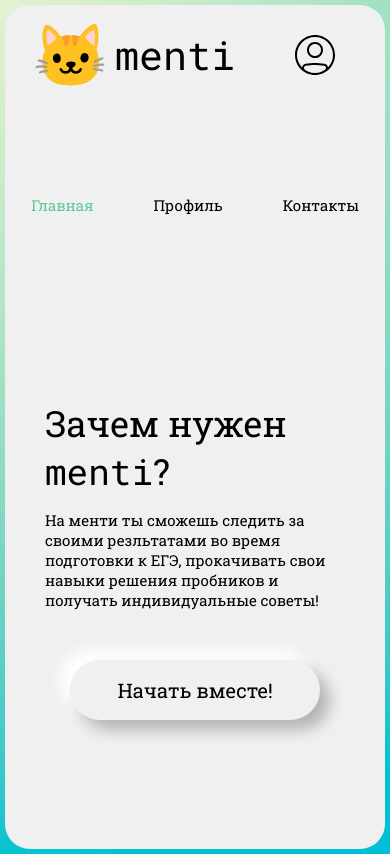
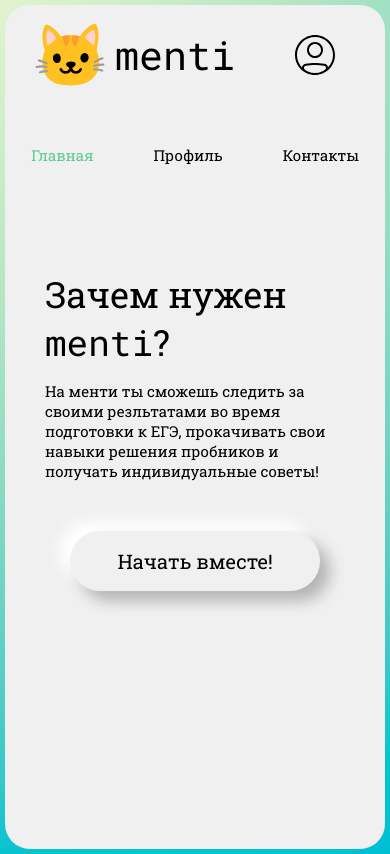
Before and after one commit to OlejaTheHuman/ReactMenti, a React (Create React App) app: page / in a window 390 px wide. Built offline with nearby package versions, Linux system fonts and the light colour scheme.

Commit message:
Фиксы стилей, адаптива

```diff
--- a/src/styles/project/index.scss
+++ b/src/styles/project/index.scss
@@ -7,8 +7,9 @@ body{
 }
 
 .container{
+  min-height: 100vh;
+  overflow: auto;
   position: relative;
-  height: 100vh;
   background-image: $background-image--base;
   display: flex;
   flex: 1 1 auto;
@@ -16,33 +17,29 @@ body{
 }
 
 .page{
-  overflow: auto;
   width: 100%;
   border-radius: $border-radius;
   background: $background-color--base;
-  position: relative;
 }
 
 .wrapper{
   height: 100%;
   margin: 0 30px;
-  position: relative;
 }
 
-.header{
+.header {
   @include size(100%, 100px);
   display: flex;
   flex-direction: row;
   align-items: center;
   justify-content: space-between;
-  img{
+
+  img {
     margin: 0 20px;
-  }
-  >img{
     cursor: pointer;
+
   }
 }
-
 
 .logo{
   cursor: pointer;
@@ -63,20 +60,16 @@ body{
 }
 
 .body{
-  position: absolute;
-  top: 100px;
-  bottom: 0;
-  left: 0;
-  right: 0;
   display: flex;
   flex-direction: row;
+  align-items: center;
 }
 
 .menu{
   @include size(100px, 50%);
   display: flex;
   flex-direction: column;
-  margin: 100px 0 0 0 ;
+  margin: 100px 0 0 0;
   height: 500px;
   width: 100px;
 
@@ -96,6 +89,7 @@ body{
 
 .content{
   @include size(100%, 100%);
+  margin: 15%;
   display: flex;
   flex-direction: row;
   align-items: center;
@@ -154,11 +148,14 @@ body{
   }
   .menu{
     cursor: ew-resize;
-    margin: 50px 0;
+    margin: 20px 0;
     width: 100%;
     height: 100px;
     flex-direction: row;
     justify-content: center;
+  }
+  .content{
+    margin: 10%;
   }
 }
 
@@ -172,6 +169,7 @@ body{
   }
 
   .menu {
+    margin: auto;
     p {
       @include text($font-family--main, $font-size--small, $font-weight--regular);
       margin: auto 30px;
```
